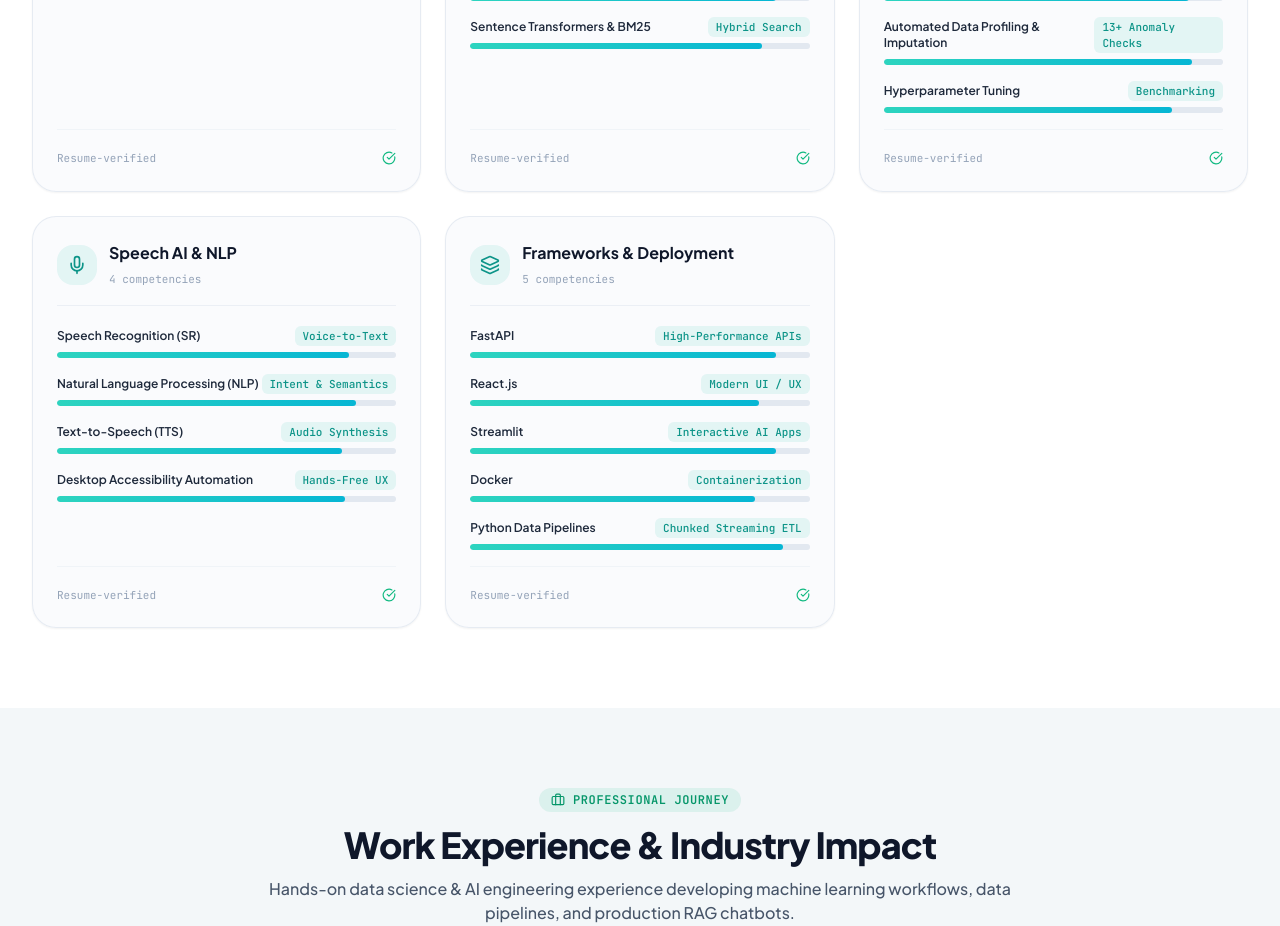
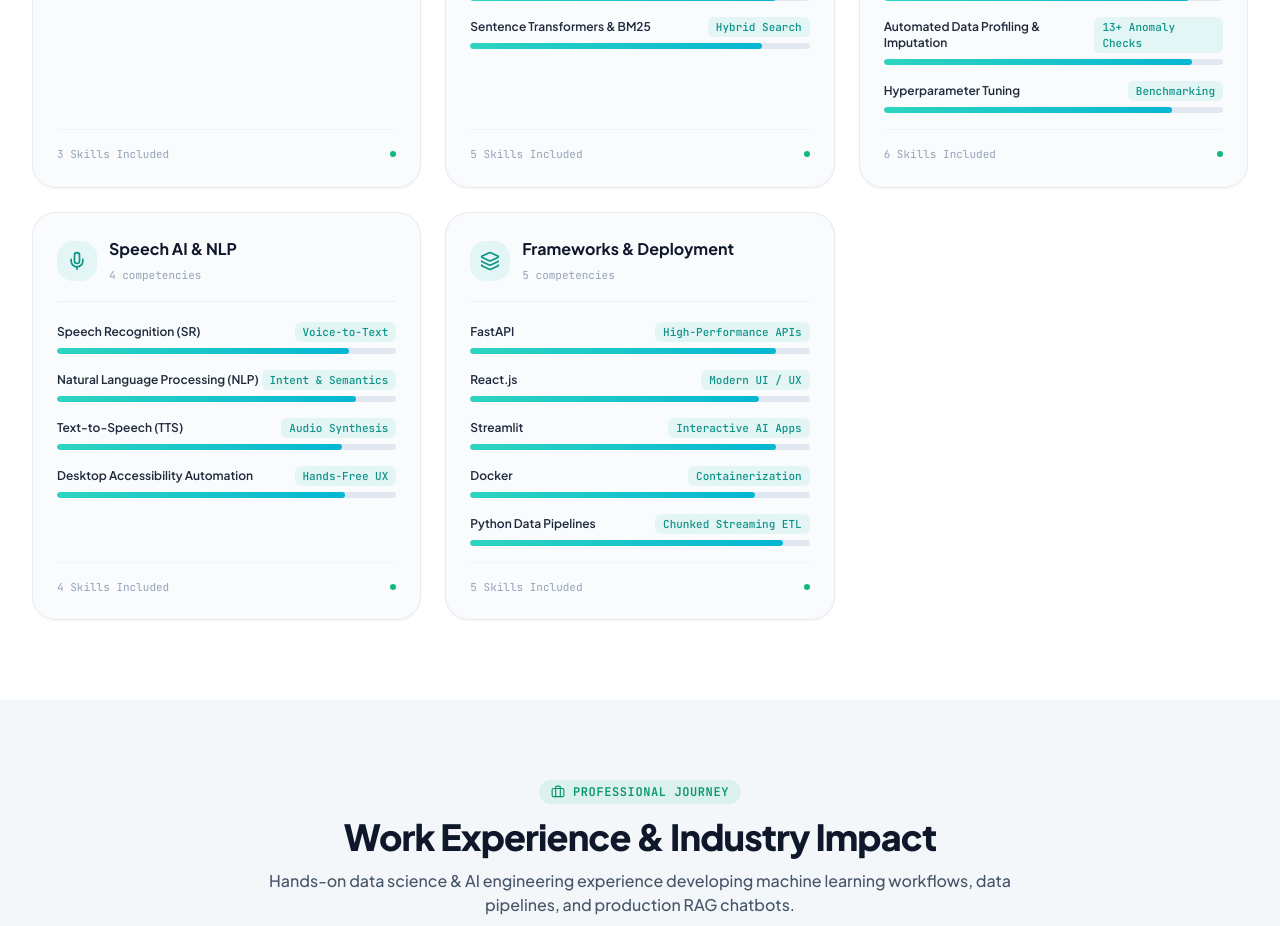
Before and after one commit to nandha0911/portfolio, a React (Vite) app: page / in a window 1280 px wide. Shown: the part 2360-3286 px from the top of the page. Built offline with nearby package versions, Linux system fonts and the light colour scheme; no server answers.

Commit message:
Remove Resume-verified text from skills section

```diff
--- a/src/components/Skills.jsx
+++ b/src/components/Skills.jsx
@@ -142,10 +142,10 @@ export function Skills() {
                   </div>
                 </div>
 
-                {/* Bottom Pill Indicator */}
-                <div className="pt-5 mt-4 border-t border-slate-200/40 dark:border-slate-800/60 flex items-center justify-between text-[11px] text-slate-400 font-mono">
-                  <span>Resume-verified</span>
-                  <CheckCircle className="w-3.5 h-3.5 text-emerald-500" />
+                {/* Category Card Footer */}
+                <div className="pt-4 mt-4 border-t border-slate-200/40 dark:border-slate-800/60 flex items-center justify-between text-[11px] text-slate-400 font-mono">
+                  <span>{category.skills.length} Skills Included</span>
+                  <span className="w-1.5 h-1.5 rounded-full bg-emerald-500"></span>
                 </div>
               </div>
             );
```
